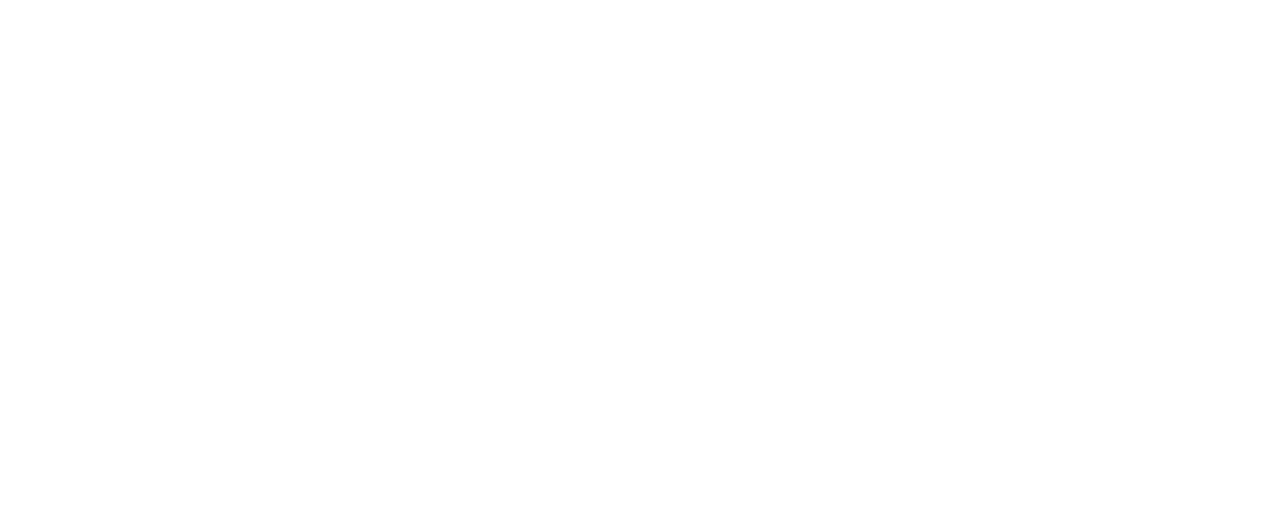
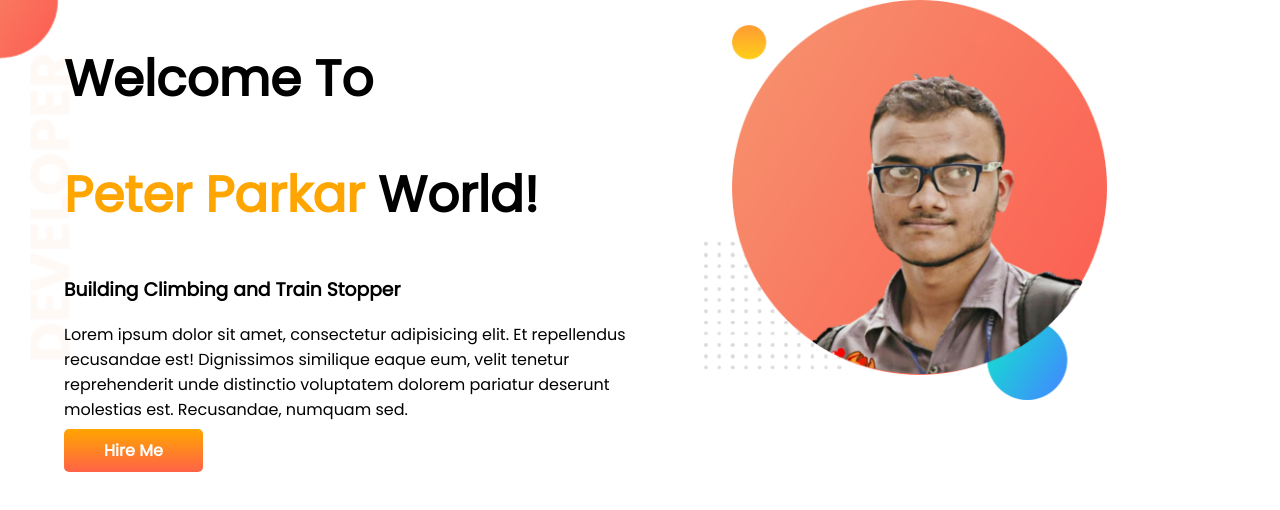
Before and after one commit to reza-bd/first-project, a plain HTML site: page index.html in a window 1280 px wide. Drawn offline with Linux system fonts and the light colour scheme.

Commit message:
first part

```diff
--- /dev/null
+++ b/css/style.css
@@ -0,0 +1,45 @@
+/* google font links:: */
+/* poppins-400-regular:: */
+@import url('https://fonts.googleapis.com/css2?family=Poppins&display=swap');
+
+/* root */
+:root{
+    --poppins : 'Poppins', sans-serif;
+}
+/* common */
+body{
+    font-family: var(--poppins);
+    margin: 0;
+}
+h1{
+    font-size: 50px;
+}
+
+section{
+    display: flex;
+}
+
+/* unique class */
+.top-banner {
+    background-image: url(/img/top-banner.png);
+    background-repeat: no-repeat;
+}
+
+.title-name{
+    color: orange;
+}
+.half-width{
+    width: 50%;
+    padding-left: 5%;
+}
+.half-width img{
+    width: 70%;
+}
+.linked-btn{
+    text-decoration: none;
+    background-image: linear-gradient(orange , tomato);
+    padding: 10px 40px;
+    border-radius: 5px;
+    color: white;
+    font-weight: bold;
+}
--- a/index.html
+++ b/index.html
@@ -4,9 +4,22 @@
     <meta charset="UTF-8">
     <meta http-equiv="X-UA-Compatible" content="IE=edge">
     <meta name="viewport" content="width=device-width, initial-scale=1.0">
-    <title>Document</title>
+    <title>Basic Portfolio</title>
+    <!-- css add -->
+    <link rel="stylesheet" href="/css/style.css">
 </head>
 <body>
-
+    <section class="top-banner">
+        <div class="half-width">
+            <h1>Welcome To</h1>
+            <h1><span class="title-name">Peter Parkar</span> World!</h1>
+            <h3>Building Climbing and Train Stopper</h3>
+            <p>Lorem ipsum dolor sit amet, consectetur adipisicing elit. Et repellendus recusandae est! Dignissimos similique eaque eum, velit tenetur reprehenderit unde distinctio voluptatem dolorem pariatur deserunt molestias est. Recusandae, numquam sed.</p>
+            <a href="#" target="_blank" class="linked-btn">Hire Me</a>
+        </div>
+        <div class="half-width">
+            <img src="/img/my-photo.png" alt="">
+        </div>
+    </section>
 </body>
 </html>
```
Also changed, not shown: img/my-photo.png (added), img/top-banner.png (added).
